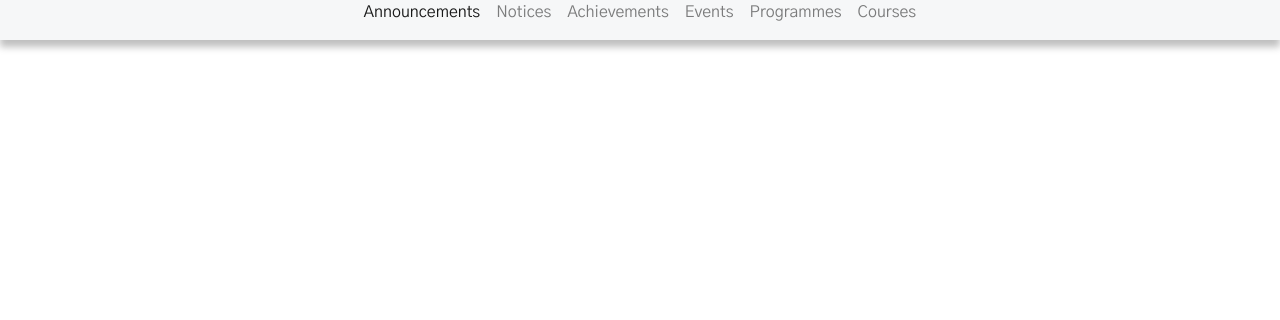
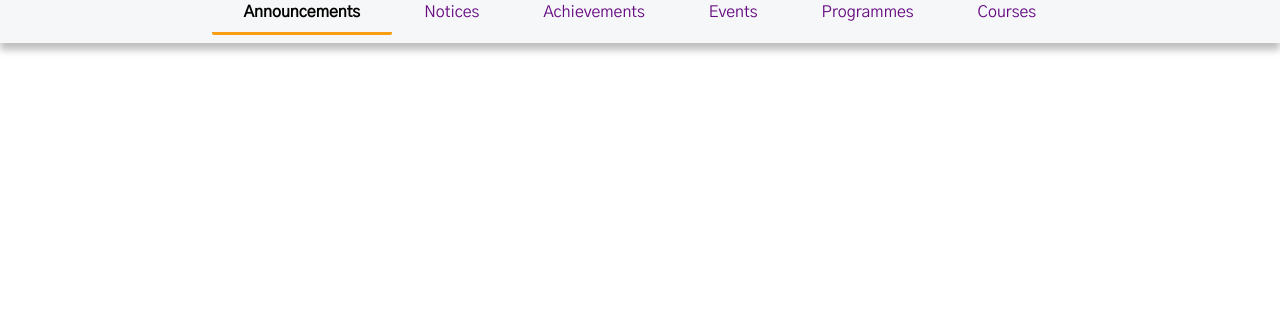
Before and after one commit to ncip48/fp-pw-amiskuyy, a plain HTML site: page index.html in a window 1280 px wide. Shown: the part 480-800 px from the top of the page. Drawn offline with nearby package versions, Linux system fonts and the light colour scheme.

Commit message:
styling css

```diff
--- a/assets/css/style.css
+++ b/assets/css/style.css
@@ -1,5 +1,6 @@
 :root{
     --bg-amcc:#660A82;
+    --bg-oren: #FB9E13;
 }
 
 *{
@@ -72,3 +73,37 @@ header .container-fluid {
     background-color: #F6F7F8 !important;
     box-shadow: 0px 7px 7px rgba(0, 0, 0, 0.25);
 }
+
+.navbar-light .navbar-nav > .active > a,
+.navbar-light .navbar-nav > .active > a:hover,
+.navbar-light .navbar-nav > .active > a:focus {
+  color: var(--bg-amcc);
+  text-decoration: none;
+}
+
+.navbar-light .navbar-nav > .active > a:hover {
+    color: var(--bg-amcc);
+}
+
+.navbar-light .navbar-nav > .active > a{
+  color: black;
+  text-decoration: none;
+  font-weight: bold;
+  border-bottom: 3px solid var(--bg-oren);
+  border-bottom-left-radius: 2px;
+  border-bottom-right-radius: 2px;
+}
+
+.navbar-nav .nav-item .nav-link {
+    color: var(--bg-amcc);
+    font-weight: 500;
+}
+.navbar-nav .nav-item.active .nav-link,
+.navbar-nav .nav-item:hover .nav-link {
+    color: black;
+}
+
+.navbar-expand-lg .navbar-nav .nav-link {
+    padding-right: 2rem;
+    padding-left: 2rem;
+}
```
